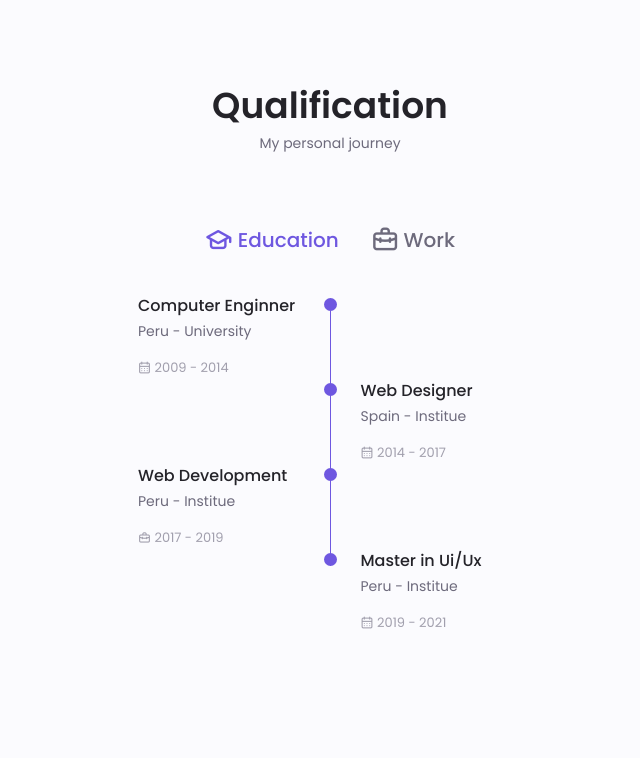
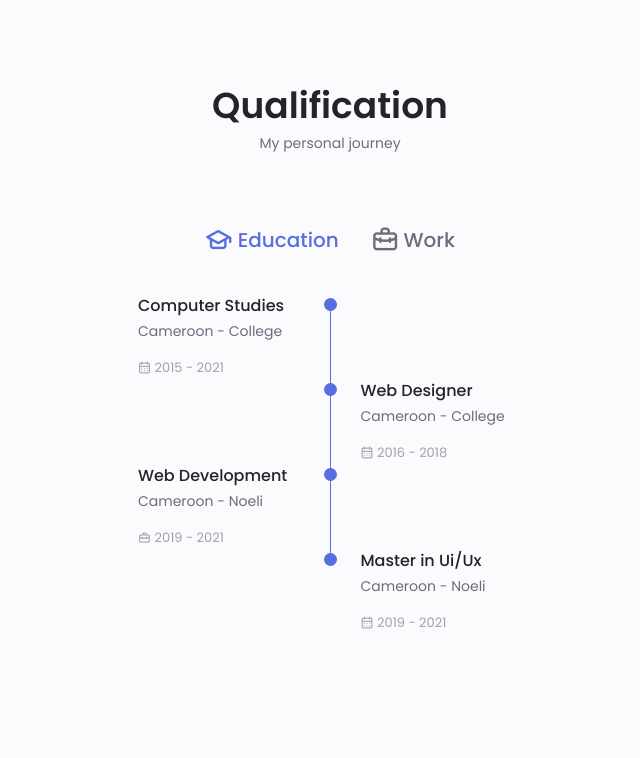
Before and after one commit to SteeveDimitry/Responsive-Portfolio-Web-Site, a website: page public/index.html in a window 1280 px wide. Shown: the part 2000-2758 px from the top of the page, without its empty margins (310-950 px from the left). Drawn offline with nearby package versions, Linux system fonts and the light colour scheme.

Commit message:
first commit

```diff
--- a/public/assets/css/style.css
+++ b/public/assets/css/style.css
@@ -4,7 +4,7 @@
     --header-height: 3rem;
 
     /* Change favorite color */
-    --hue-color: 250;
+    --hue-color: 230;
     /*Purple 250 - Green 142 - Blue 230 - Pink 340*/
 
     /* HSL color mode */
--- a/public/index.html
+++ b/public/index.html
@@ -129,7 +129,7 @@
 
                 <div class="about__data">
                     <p class="about__description">
-                        hi you there, i'm Steeve 13 years web starge Frontend Developer, with extensive knowledge and 3 years of experience, working in web technologies and Ui / Ux design, delivering quality work.
+                        Hi you there, i'm Steeve 13 years, a web starge Frontend Developer, with extensive knowledge and 3 years of experience, working in web technologies and Ui / Ux design, delivering quality work.
                     </p>
 
                     <div class="about__info">
@@ -144,7 +144,7 @@
                         </div>
 
                         <div>
-                            <span class="about__info-title">01+</span>
+                            <span class="about__info-title">03-</span>
                             <span class="about__info-name">Starge <br> worked</span>
                         </div>
                     </div>
@@ -338,11 +338,11 @@
                     <div class="qualification__content qualification__active" data-content id="education">
                         <div class="qualification__data">
                             <div>
-                                <h3 class="qualification__title">Computer Enginner</h3>
-                                <span class="qualification__subtitle">Peru - University</span>
+                                <h3 class="qualification__title">Computer Studies</h3>
+                                <span class="qualification__subtitle">Cameroon - College</span>
                                 <div class="qualification__calendar">
                                     <i class="uil uil-calendar-alt"></i>
-                                    2009 - 2014
+                                    2015 - 2021
                                 </div>
                             </div>
 
@@ -361,10 +361,10 @@
 
                             <div>
                                 <h3 class="qualification__title">Web Designer</h3>
-                                <span class="qualification__subtitle">Spain - Institue</span>
+                                <span class="qualification__subtitle">Cameroon - College</span>
                                 <div class="qualification__calendar">
                                     <i class="uil uil-calendar-alt"></i>
-                                    2014 - 2017
+                                    2016 - 2018
                                 </div>
                             </div>
 
@@ -374,10 +374,10 @@
 
                             <div>
                                 <h3 class="qualification__title">Web Development</h3>
-                                <span class="qualification__subtitle">Peru - Institue</span>
+                                <span class="qualification__subtitle">Cameroon - Noeli</span>
                                 <div class="qualification__calendar">
                                     <i class="uil uil-briefcase-alt"></i>
-                                    2017 - 2019
+                                    2019 - 2021
                                 </div>
                             </div>
 
@@ -397,7 +397,7 @@
 
                             <div>
                                 <h3 class="qualification__title">Master in Ui/Ux</h3>
-                                <span class="qualification__subtitle">Peru - Institue</span>
+                                <span class="qualification__subtitle">Cameroon - Noeli</span>
                                 <div class="qualification__calendar">
                                     <i class="uil uil-calendar-alt"></i>
                                     2019 - 2021
```
